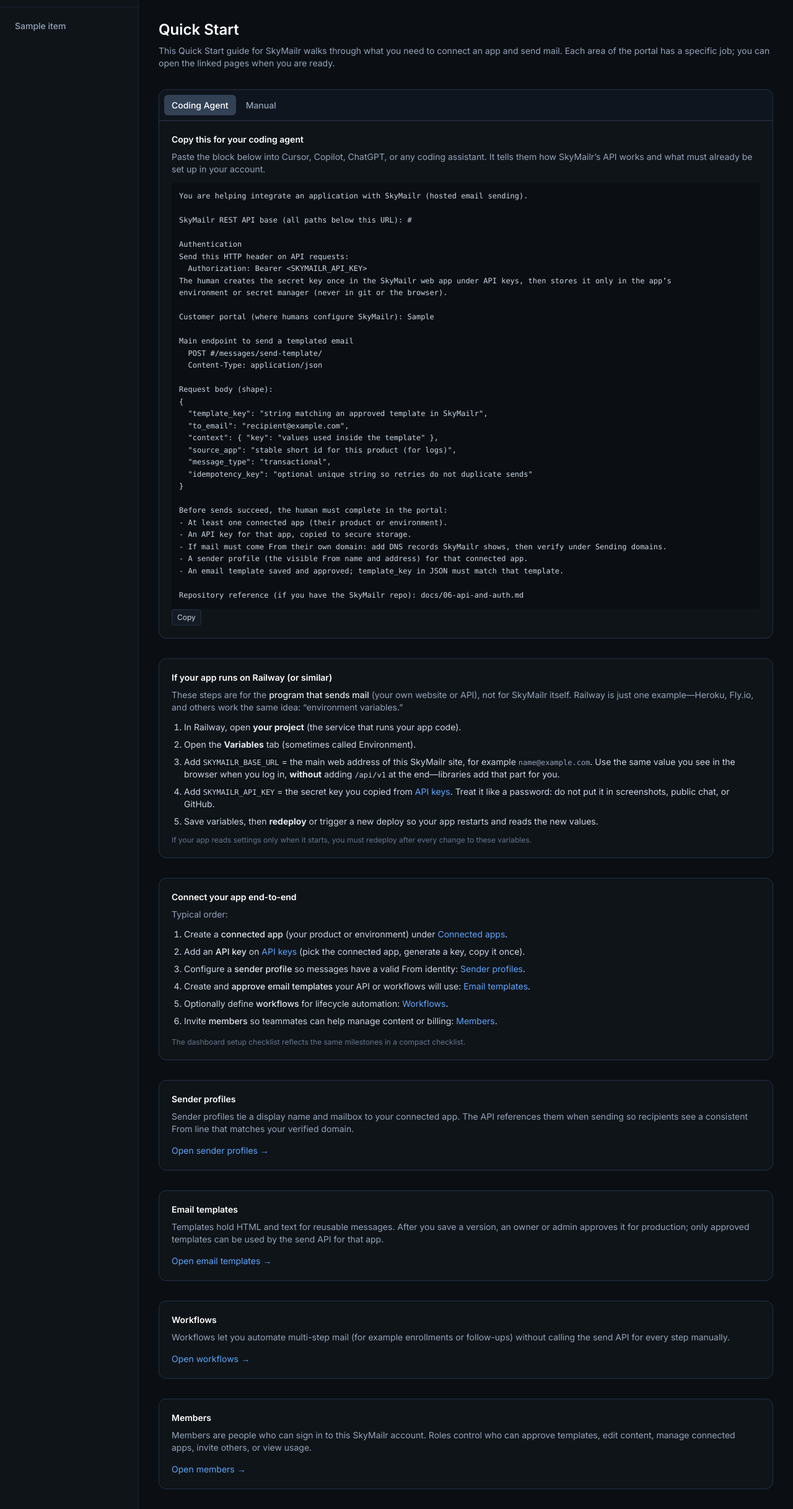
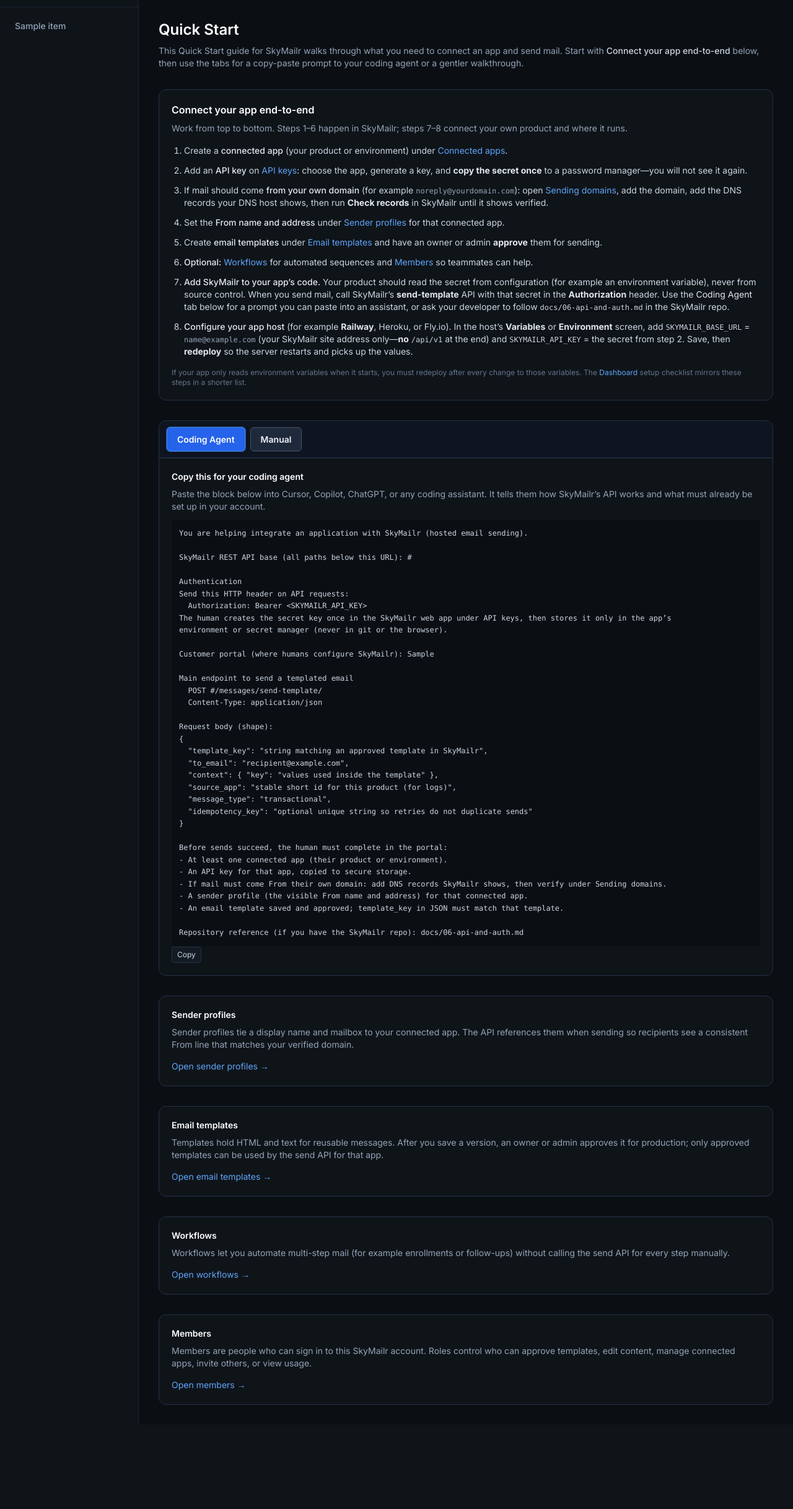
Before and after one commit to iamhaidar2/SkyMailr, a Django app: template apps/ui/templates/ui/customer/quick_start.html in a window 1280 px wide. Shown: the part 69-2503 px from the top of the page at 62% size. After the commit the page ends 2367 px from the top, so only its background shows below. Run offline with Django 5.2, Linux system fonts and the light colour scheme; the template is opened without the code that fills it: most values are stand-ins (such as "Sample title", 1, 10 or a date in 2020).

Commit message:
fix(portal): clearer Quick Start tabs; end-to-end first with code + host
- Tab buttons: bordered pill style, high contrast; light-theme overrides.
- Move Connect your app end-to-end above tabs; 8 steps merge portal, code,
  and Railway-style SKYMAILR_* host config; link dashboard checklist.
- Remove duplicate end-to-end and standalone Railway cards.
- Manual tab references the top checklist; test asserts section title.

Made-with: Cursor

```diff
--- a/apps/ui/templates/ui/customer/quick_start.html
+++ b/apps/ui/templates/ui/customer/quick_start.html
@@ -7,27 +7,52 @@
   .qs-tabbed-panel .qs-tab-row {
     display: flex;
     flex-wrap: wrap;
-    gap: 0.25rem;
-    border-bottom: 1px solid rgb(51 65 85 / 0.8);
-    background: rgb(15 23 42 / 0.35);
-    padding: 0.5rem 0.5rem;
+    gap: 0.5rem;
+    border-bottom: 1px solid rgb(51 65 85 / 0.9);
+    background: rgb(15 23 42 / 0.5);
+    padding: 0.625rem 0.75rem;
   }
   .qs-tabbed-panel .qs-tab {
     border-radius: 0.375rem;
-    padding: 0.375rem 0.75rem;
+    padding: 0.5rem 1rem;
     font-size: 0.875rem;
-    font-weight: 500;
-    color: rgb(148 163 184);
-    background: transparent;
-    border: none;
+    font-weight: 600;
     cursor: pointer;
-    transition: background 0.15s ease, color 0.15s ease;
+    transition: background 0.15s ease, color 0.15s ease, border-color 0.15s ease, box-shadow 0.15s ease;
+    border: 1px solid rgb(71 85 105);
+    background: rgb(30 41 59);
+    color: rgb(241 245 249);
+    box-shadow: 0 1px 0 rgb(15 23 42 / 0.5);
   }
   .qs-tabbed-panel .qs-tab:hover {
-    color: rgb(226 232 240);
+    background: rgb(51 65 85);
+    color: rgb(255 255 255);
+    border-color: rgb(100 116 139);
   }
   .qs-tabbed-panel .qs-tab.qs-tab-active {
-    background: rgb(51 65 85);
+    border-color: rgb(59 130 246);
+    background: rgb(37 99 235);
+    color: rgb(255 255 255);
+    box-shadow: 0 0 0 1px rgb(96 165 250 / 0.45), 0 2px 6px rgb(0 0 0 / 0.25);
+  }
+  html[data-theme="light"] .qs-tabbed-panel .qs-tab-row {
+    background: rgb(241 245 249);
+    border-bottom-color: rgb(203 213 225);
+  }
+  html[data-theme="light"] .qs-tabbed-panel .qs-tab {
+    border-color: rgb(148 163 184);
+    background: rgb(255 255 255);
+    color: rgb(15 23 42);
+    box-shadow: none;
+  }
+  html[data-theme="light"] .qs-tabbed-panel .qs-tab:hover {
+    background: rgb(226 232 240);
+    border-color: rgb(100 116 139);
+    color: rgb(15 23 42);
+  }
+  html[data-theme="light"] .qs-tabbed-panel .qs-tab.qs-tab-active {
+    border-color: rgb(29 78 216);
+    background: rgb(37 99 235);
     color: rgb(255 255 255);
   }
 </style>
@@ -37,8 +62,24 @@
   <div>
     <h2 class="text-2xl font-semibold text-white">Quick Start</h2>
     <p class="mt-2 text-sm text-slate-400">
-      This Quick Start guide for SkyMailr walks through what you need to connect an app and send mail. Each area of the portal has a specific job; you can open the linked pages when you are ready.
+      This Quick Start guide for SkyMailr walks through what you need to connect an app and send mail. Start with <strong class="font-medium text-slate-300">Connect your app end-to-end</strong> below, then use the tabs for a copy-paste prompt to your coding agent or a gentler walkthrough.
     </p>
+  </div>
+
+  <div class="rounded-xl border border-surface-600 bg-surface-850 p-5">
+    <h3 class="text-base font-semibold text-white">Connect your app end-to-end</h3>
+    <p class="mt-2 text-sm text-slate-400">Work from top to bottom. Steps 1–6 happen in SkyMailr; steps 7–8 connect your own product and where it runs.</p>
+    <ol class="mt-4 list-decimal space-y-3 pl-5 text-sm text-slate-300">
+      <li>Create a <strong class="font-medium text-slate-200">connected app</strong> (your product or environment) under <a href="{% url 'portal:tenant_list' %}" class="text-blue-400 hover:underline">Connected apps</a>.</li>
+      <li>Add an <strong class="font-medium text-slate-200">API key</strong> on <a href="{% url 'portal:api_keys' %}" class="text-blue-400 hover:underline">API keys</a>: choose the app, generate a key, and <strong class="text-slate-200">copy the secret once</strong> to a password manager—you will not see it again.</li>
+      <li>If mail should come <strong class="font-medium text-slate-200">from your own domain</strong> (for example <span class="font-mono text-xs text-slate-400">noreply@yourdomain.com</span>): open <a href="{% url 'portal:sending_domains' %}" class="text-blue-400 hover:underline">Sending domains</a>, add the domain, add the DNS records your DNS host shows, then run <strong class="text-slate-200">Check records</strong> in SkyMailr until it shows verified.</li>
+      <li>Set the <strong class="font-medium text-slate-200">From name and address</strong> under <a href="{% url 'portal:sender_profile_list' %}" class="text-blue-400 hover:underline">Sender profiles</a> for that connected app.</li>
+      <li>Create <strong class="font-medium text-slate-200">email templates</strong> under <a href="{% url 'portal:template_list' %}" class="text-blue-400 hover:underline">Email templates</a> and have an owner or admin <strong class="text-slate-200">approve</strong> them for sending.</li>
+      <li><strong class="font-medium text-slate-200">Optional:</strong> <a href="{% url 'portal:workflow_list' %}" class="text-blue-400 hover:underline">Workflows</a> for automated sequences and <a href="{% url 'portal:members_list' %}" class="text-blue-400 hover:underline">Members</a> so teammates can help.</li>
+      <li><strong class="font-medium text-slate-200">Add SkyMailr to your app’s code.</strong> Your product should read the secret from configuration (for example an environment variable), never from source control. When you send mail, call SkyMailr’s <strong class="text-slate-200">send-template</strong> API with that secret in the <strong class="text-slate-200">Authorization</strong> header. Use the <span class="text-slate-200">Coding Agent</span> tab below for a prompt you can paste into an assistant, or ask your developer to follow <code class="rounded bg-surface-900 px-1 font-mono text-xs text-emerald-200/90">docs/06-api-and-auth.md</code> in the SkyMailr repo.</li>
+      <li><strong class="font-medium text-slate-200">Configure your app host</strong> (for example <strong class="text-slate-200">Railway</strong>, Heroku, or Fly.io). In the host’s <strong class="text-slate-200">Variables</strong> or <strong class="text-slate-200">Environment</strong> screen, add <code class="rounded bg-surface-900 px-1 font-mono text-xs text-emerald-200/90">SKYMAILR_BASE_URL</code> = <code class="font-mono text-xs text-slate-400">{{ skymailr_site_root }}</code> (your SkyMailr site address only—<strong class="text-slate-200">no</strong> <code class="font-mono text-xs">/api/v1</code> at the end) and <code class="rounded bg-surface-900 px-1 font-mono text-xs text-emerald-200/90">SKYMAILR_API_KEY</code> = the secret from step 2. Save, then <strong class="text-slate-200">redeploy</strong> so the server restarts and picks up the values.</li>
+    </ol>
+    <p class="mt-4 text-xs text-slate-500">If your app only reads environment variables when it starts, you must redeploy after every change to those variables. The <a href="{% url 'portal:dashboard' %}" class="text-blue-400 hover:underline">Dashboard</a> setup checklist mirrors these steps in a shorter list.</p>
   </div>
 
   <div class="qs-tabbed-panel rounded-xl border border-surface-600 bg-surface-850" data-qs-tab-group>
@@ -101,33 +142,6 @@ Repository reference (if you have the SkyMailr repo): docs/06-api-and-auth.md</p
         </ol>
       </div>
     </div>
-  </div>
-
-  <div class="rounded-xl border border-surface-600 bg-surface-850 p-5">
-    <h3 class="text-sm font-semibold text-white">If your app runs on Railway (or similar)</h3>
-    <p class="mt-2 text-sm text-slate-400">These steps are for the <strong class="font-medium text-slate-200">program that sends mail</strong> (your own website or API), not for SkyMailr itself. Railway is just one example—Heroku, Fly.io, and others work the same idea: “environment variables.”</p>
-    <ol class="mt-3 list-decimal space-y-2 pl-5 text-sm text-slate-300">
-      <li>In Railway, open <strong class="text-slate-200">your project</strong> (the service that runs your app code).</li>
-      <li>Open the <strong class="text-slate-200">Variables</strong> tab (sometimes called Environment).</li>
-      <li>Add <code class="rounded bg-surface-900 px-1 font-mono text-xs text-emerald-200/90">SKYMAILR_BASE_URL</code> = the main web address of this SkyMailr site, for example <code class="font-mono text-xs text-slate-400">{{ skymailr_site_root }}</code>. Use the same value you see in the browser when you log in, <strong class="text-slate-200">without</strong> adding <code class="font-mono text-xs">/api/v1</code> at the end—libraries add that part for you.</li>
-      <li>Add <code class="rounded bg-surface-900 px-1 font-mono text-xs text-emerald-200/90">SKYMAILR_API_KEY</code> = the secret key you copied from <a href="{% url 'portal:api_keys' %}" class="text-blue-400 hover:underline">API keys</a>. Treat it like a password: do not put it in screenshots, public chat, or GitHub.</li>
-      <li>Save variables, then <strong class="text-slate-200">redeploy</strong> or trigger a new deploy so your app restarts and reads the new values.</li>
-    </ol>
-    <p class="mt-3 text-xs text-slate-500">If your app reads settings only when it starts, you must redeploy after every change to these variables.</p>
-  </div>
-
-  <div class="rounded-xl border border-surface-600 bg-surface-850 p-5">
-    <h3 class="text-sm font-semibold text-white">Connect your app end-to-end</h3>
-    <p class="mt-2 text-sm text-slate-400">Typical order:</p>
-    <ol class="mt-3 list-decimal space-y-2 pl-5 text-sm text-slate-300">
-      <li>Create a <strong class="font-medium text-slate-200">connected app</strong> (your product or environment) under <a href="{% url 'portal:tenant_list' %}" class="text-blue-400 hover:underline">Connected apps</a>.</li>
-      <li>Add an <strong class="font-medium text-slate-200">API key</strong> on <a href="{% url 'portal:api_keys' %}" class="text-blue-400 hover:underline">API keys</a> (pick the connected app, generate a key, copy it once).</li>
-      <li>Configure a <strong class="font-medium text-slate-200">sender profile</strong> so messages have a valid From identity: <a href="{% url 'portal:sender_profile_list' %}" class="text-blue-400 hover:underline">Sender profiles</a>.</li>
-      <li>Create and <strong class="font-medium text-slate-200">approve email templates</strong> your API or workflows will use: <a href="{% url 'portal:template_list' %}" class="text-blue-400 hover:underline">Email templates</a>.</li>
-      <li>Optionally define <strong class="font-medium text-slate-200">workflows</strong> for lifecycle automation: <a href="{% url 'portal:workflow_list' %}" class="text-blue-400 hover:underline">Workflows</a>.</li>
-      <li>Invite <strong class="font-medium text-slate-200">members</strong> so teammates can help manage content or billing: <a href="{% url 'portal:members_list' %}" class="text-blue-400 hover:underline">Members</a>.</li>
-    </ol>
-    <p class="mt-4 text-xs text-slate-500">The dashboard setup checklist reflects the same milestones in a compact checklist.</p>
   </div>
 
   <div class="rounded-xl border border-surface-600 bg-surface-850 p-5">
```
Also changed, not shown: tests/test_customer_portal.py (+1 -0 lines).
